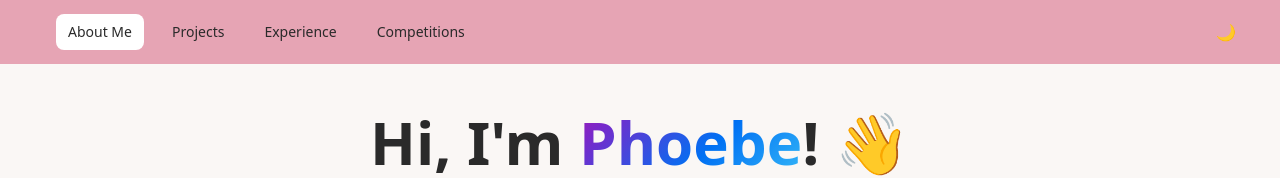
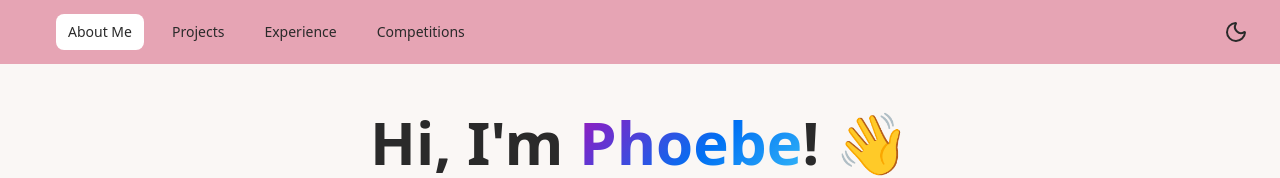
Before and after one commit to PhoebeY05/Personal-Website, a React (Vite) app: page / in a window 1280 px wide. Shown: the top 178 px of the page. Built offline with nearby package versions, Linux system fonts and the light colour scheme.

Commit message:
feat: Improves theme toggler

```diff
--- a/src/components/Navbar.tsx
+++ b/src/components/Navbar.tsx
@@ -3,8 +3,9 @@
 
 import { Disclosure, DisclosureButton, DisclosurePanel } from '@headlessui/react';
 import { Bars3Icon, XMarkIcon } from '@heroicons/react/24/outline';
-import { useTheme } from '../contexts/useTheme';
+// import { useTheme } from '../contexts/useTheme';
 import { NavLink } from 'react-router-dom';
+import { AnimatedThemeToggler } from '@/components/ui/animated-theme-toggler';
 
 const navigation = [
 	{ name: 'About Me', href: '', current: true },
@@ -18,7 +19,7 @@ function classNames(...classes: string[]) {
 }
 
 export default function Navbar() {
-	const { theme, toggleTheme } = useTheme();
+	// const { theme, toggleTheme } = useTheme();
 	return (
 		<Disclosure
 			as="nav"
@@ -59,14 +60,7 @@ export default function Navbar() {
 
 					{/* right-side controls: keep in flow (not absolute) so toggle aligns properly */}
 					<div className="flex items-center pr-2 sm:static sm:inset-auto sm:ml-6 sm:pr-0">
-						{/* Theme toggle placed here (no absolute positioning) */}
-						<button
-							aria-label="Toggle theme"
-							onClick={toggleTheme}
-							className="ml-4 p-2 px-3 rounded-md text-brand-text hover:bg-brand-card focus:outline-2 focus:outline-offset-2 focus:outline-brand-react"
-						>
-							{theme === 'light' ? '🌙' : '☀️'}
-						</button>
+						<AnimatedThemeToggler />
 					</div>
 				</div>
 			</div>
--- /dev/null
+++ b/src/components/ui/animated-theme-toggler.tsx
@@ -0,0 +1,83 @@
+import { useCallback, useEffect, useRef, useState } from "react"
+import { Moon, Sun } from "lucide-react"
+import { flushSync } from "react-dom"
+
+import { cn } from "@/lib/utils"
+
+interface AnimatedThemeTogglerProps
+  extends React.ComponentPropsWithoutRef<"button"> {
+  duration?: number
+}
+
+export const AnimatedThemeToggler = ({
+  className,
+  duration = 400,
+  ...props
+}: AnimatedThemeTogglerProps) => {
+  const [isDark, setIsDark] = useState(false)
+  const buttonRef = useRef<HTMLButtonElement>(null)
+
+  useEffect(() => {
+    const updateTheme = () => {
+      setIsDark(document.documentElement.classList.contains("dark"))
+    }
+
+    updateTheme()
+
+    const observer = new MutationObserver(updateTheme)
+    observer.observe(document.documentElement, {
+      attributes: true,
+      attributeFilter: ["class"],
+    })
+
+    return () => observer.disconnect()
+  }, [])
+
+  const toggleTheme = useCallback(async () => {
+    if (!buttonRef.current) return
+
+    await document.startViewTransition(() => {
+      flushSync(() => {
+        const newTheme = !isDark
+        setIsDark(newTheme)
+        document.documentElement.classList.toggle("dark")
+        localStorage.setItem("theme", newTheme ? "dark" : "light")
+      })
+    }).ready
+
+    const { top, left, width, height } =
+      buttonRef.current.getBoundingClientRect()
+    const x = left + width / 2
+    const y = top + height / 2
+    const maxRadius = Math.hypot(
+      Math.max(left, window.innerWidth - left),
+      Math.max(top, window.innerHeight - top)
+    )
+
+    document.documentElement.animate(
+      {
+        clipPath: [
+          `circle(0px at ${x}px ${y}px)`,
+          `circle(${maxRadius}px at ${x}px ${y}px)`,
+        ],
+      },
+      {
+        duration,
+        easing: "ease-in-out",
+        pseudoElement: "::view-transition-new(root)",
+      }
+    )
+  }, [isDark, duration])
+
+  return (
+    <button
+      ref={buttonRef}
+      onClick={toggleTheme}
+      className={cn(className)}
+      {...props}
+    >
+      {isDark ? <Sun /> : <Moon />}
+      <span className="sr-only">Toggle theme</span>
+    </button>
+  )
+}
```
